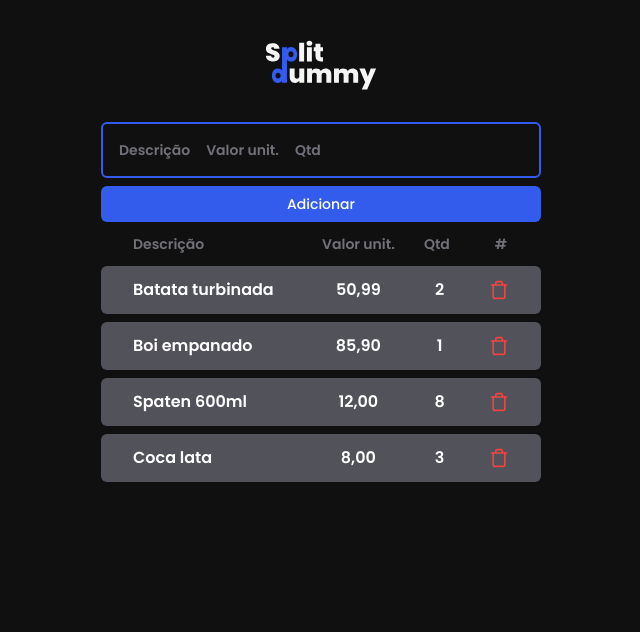
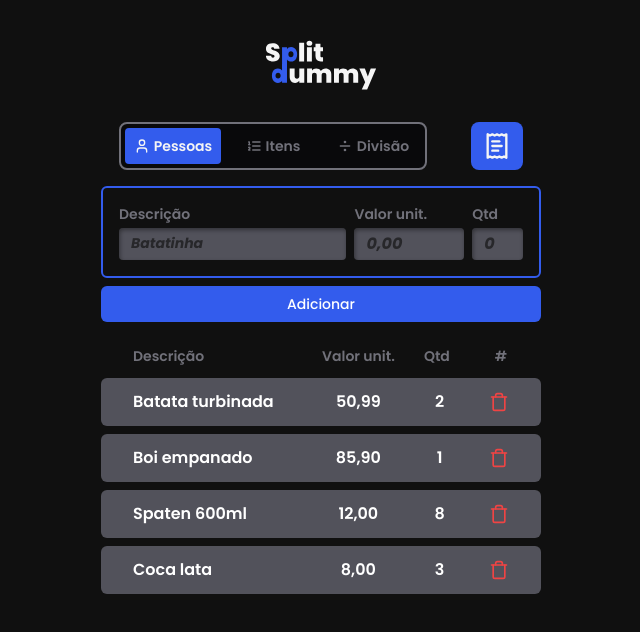
Before and after one commit to B0RGESdaniel/splitdummy, a React (Vite) app: page / in a window 1280 px wide. Shown: the top 632 px of the page, without its empty margins (319-959 px from the left). Built offline with nearby package versions, Linux system fonts and the light colour scheme.

Commit message:
toggle mode e estilos

```diff
--- a/package.json
+++ b/package.json
@@ -10,10 +10,12 @@
     "preview": "vite preview"
   },
   "dependencies": {
+    "@radix-ui/react-toggle-group": "^1.1.0",
     "lucide-react": "^0.441.0",
     "react": "^18.3.1",
     "react-dom": "^18.3.1",
-    "react-router-dom": "^6.26.2"
+    "react-router-dom": "^6.26.2",
+    "tailwind-variants": "^0.2.1"
   },
   "devDependencies": {
     "@biomejs/biome": "1.9.1",
--- a/src/components/items.tsx
+++ b/src/components/items.tsx
@@ -1,4 +1,7 @@
-import { Trash } from 'lucide-react'
+import { Trash, ReceiptText } from 'lucide-react'
+import { Input } from './ui/input'
+import { ToggleMode } from './ui/toggle-mode'
+
 export function Items() {
   const MOCKUP_ITEMS = [
     { id: '1', description: 'Batata turbinada', unitValue: '50,99', qtd: '2' },
@@ -8,10 +11,30 @@ export function Items() {
   ]
   return (
     <>
-      <div className="border-2 border-blueish rounded-md p-4 gap-4 flex flex-row">
-        <span className="text-zinc-500 font-semibold text-sm">Descrição</span>
-        <span className="text-zinc-500 font-semibold text-sm">Valor unit.</span>
-        <span className="text-zinc-500 font-semibold text-sm">Qtd</span>
+      <div className="flex flex-row items-center justify-around gap-2 mb-4">
+        <ToggleMode />
+        <button
+          type="button"
+          className="bg-blueish rounded-lg justify-center items-center flex h-full px-3 hover:bg-blueish/90"
+        >
+          <ReceiptText className="size-7 text-snow" />
+        </button>
+      </div>
+      <div className="border-2 border-blueish rounded-md p-4 gap-2 grid grid-cols-7">
+        <div className="flex items-start justify-center flex-col gap-1 col-span-4">
+          <span className="text-zinc-500 font-semibold text-sm">Descrição</span>
+          <Input />
+        </div>
+        <div className="flex items-start justify-center flex-col gap-1 col-span-2">
+          <span className="text-zinc-500 font-semibold text-sm">
+            Valor unit.
+          </span>
+          <Input inputType="value" />
+        </div>
+        <div className="flex items-start justify-center flex-col gap-1">
+          <span className="text-zinc-500 font-semibold text-sm">Qtd</span>
+          <Input inputType="qtd" />
+        </div>
       </div>
       <button
         type="button"
@@ -20,7 +43,7 @@ export function Items() {
         Adicionar
       </button>
       <div>
-        <div className="flex flex-row text-zinc-500 text-sm items-center justify-between px-8 py-3">
+        <div className="flex flex-row text-zinc-500 text-sm items-center justify-between px-8 py-3 mt-3">
           <span className="font-semibold min-w-40">Descrição</span>
           <span className="font-semibold min-w-16 text-center">
             Valor unit.
--- /dev/null
+++ b/src/components/ui/input.tsx
@@ -0,0 +1,82 @@
+import { useState } from 'react'
+import type { ComponentProps } from 'react'
+import { tv, type VariantProps } from 'tailwind-variants'
+
+const input = tv({
+  base: 'bg-zinc-600 rounded border-none shadow-inside px-3 font-semibold box-border w-full placeholder:italic placeholder:text-zinc-800 placeholder:font-bold',
+  variants: {
+    inputType: {
+      text: 'text-sm',
+      qtd: '[appearance:textfield] [&::-webkit-outer-spin-button]:appearance-none [&::-webkit-inner-spin-button]:appearance-none',
+      value: '',
+    },
+    size: {
+      default: 'h-8',
+      lg: '',
+    },
+  },
+  defaultVariants: {
+    inputType: 'text',
+    size: 'default',
+  },
+})
+
+type InputProps = VariantProps<typeof input> & ComponentProps<'input'>
+
+export function Input({ inputType, size, ...props }: InputProps) {
+  const [inputValue, setInputValue] = useState('')
+
+  function handleInputChange(value: string, inputType = 'text') {
+    if (inputType === 'text') return value
+
+    if (inputType === 'value') {
+      const clearValue = value.replace(/\D/g, '')
+
+      const parsedNum = Number.parseFloat(clearValue)
+
+      if (!Number.isNaN(parsedNum)) {
+        const result = new Intl.NumberFormat('pt-BR', {
+          style: 'currency',
+          currency: 'BRL',
+        })
+          .format(parsedNum / 100)
+          .slice(2)
+
+        return result
+      }
+
+      return ''
+    }
+
+    if (inputType === 'qtd') {
+      const clearValue = value.replace(/\D/g, '')
+      const parsedNum = Number.parseInt(clearValue)
+      if (!Number.isNaN(parsedNum)) {
+        return String(parsedNum)
+      }
+
+      return ''
+    }
+
+    return ''
+  }
+
+  function handlePlaceholder(inputType = 'text') {
+    if (inputType === 'text') return 'Batatinha'
+    if (inputType === 'value') return '0,00'
+    if (inputType === 'qtd') return '0'
+  }
+
+  return (
+    <input
+      {...props}
+      className={input({ inputType, size })}
+      onChange={e =>
+        setInputValue(handleInputChange(e.target.value, inputType))
+      }
+      min={0}
+      placeholder={handlePlaceholder(inputType)}
+      value={inputValue}
+    />
+  )
+}
--- /dev/null
+++ b/src/components/ui/toggle-mode.tsx
@@ -0,0 +1,34 @@
+import * as ToggleGroup from '@radix-ui/react-toggle-group'
+import { User, ListOrdered, Divide } from 'lucide-react'
+
+export function ToggleMode() {
+  return (
+    <ToggleGroup.Root
+      defaultValue="people"
+      type="single"
+      className="flex flex-row flex-wrap border-2 border-zinc-500 rounded-lg p-1 gap-1 items-center justify-center max-w-[308px] bg-zinc-950"
+    >
+      <ToggleGroup.Item
+        value="people"
+        className="flex flex-row gap-1 items-center justify-center text-zinc-500 px-2 py-2 w-24 font-semibold data-selectedMode:bg-blueish data-selectedMode:text-snow rounded"
+      >
+        <User className="size-4" />
+        <span className="text-sm">Pessoas</span>
+      </ToggleGroup.Item>
+      <ToggleGroup.Item
+        value="items"
+        className="flex flex-row gap-1 items-center justify-center text-zinc-500 py-2 w-24 font-semibold data-selectedMode:bg-blueish data-selectedMode:text-snow rounded"
+      >
+        <ListOrdered className="size-4" />
+        <span className="text-sm">Itens</span>
+      </ToggleGroup.Item>
+      <ToggleGroup.Item
+        value="division"
+        className="flex flex-row gap-1 items-center justify-center text-zinc-500 px-2 py-2 w-24 font-semibold data-selectedMode:bg-blueish data-selectedMode:text-snow rounded"
+      >
+        <Divide className="size-4" />
+        <span className="text-sm">Divisão</span>
+      </ToggleGroup.Item>
+    </ToggleGroup.Root>
+  )
+}
--- a/tailwind.config.js
+++ b/tailwind.config.js
@@ -5,10 +5,16 @@ export default {
     "./src/**/*.{js,ts,jsx,tsx}",
   ],
   theme: {
+    data: {
+      selectedMode: "state~='on'",
+    },
     extend: {
       colors: {
         blueish: "#335CED",
         snow: "#F5F5F5"
+      },
+      boxShadow: {
+        inside: "inset 1px 2px 4px rgba(0, 0, 0, 0.4)"
       }
     },
   },
```
Also changed, not shown: 2 other files (tests, documents, lock files or other folders).
